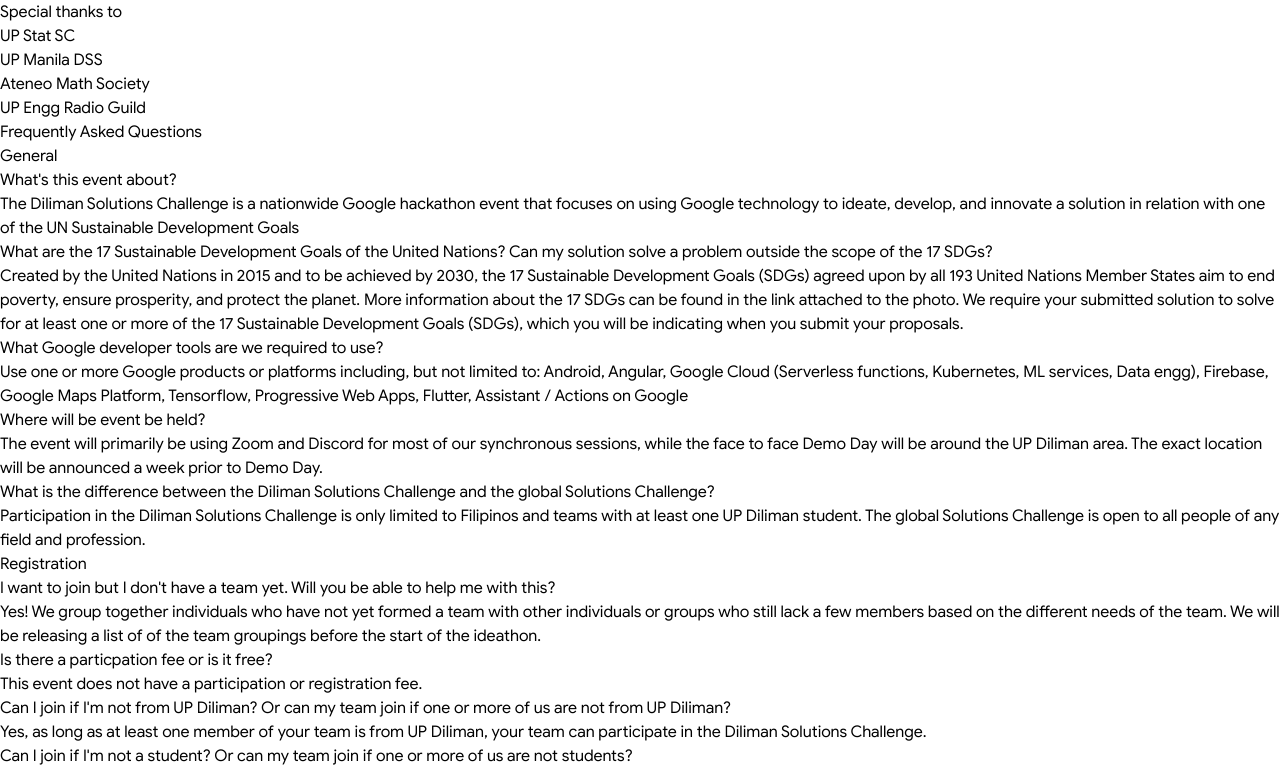
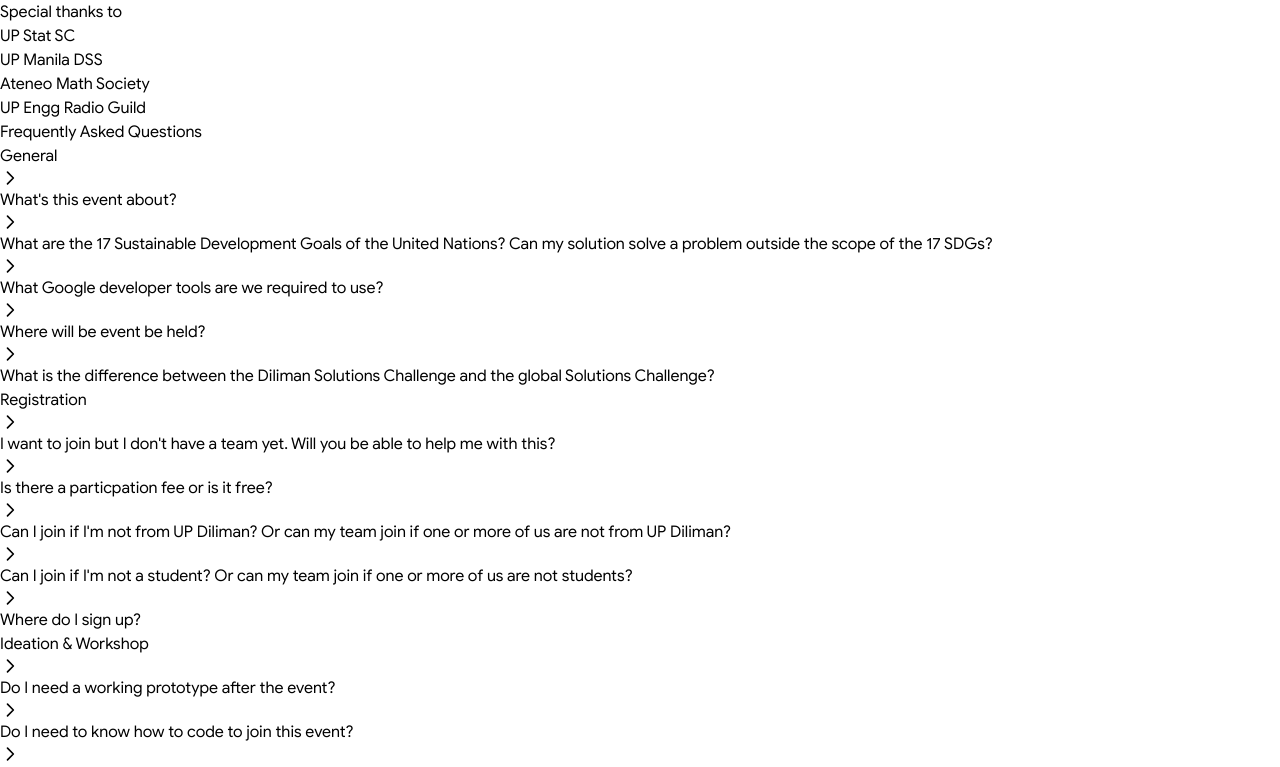
Before and after one commit to DSC-Diliman/socha-website, a SvelteKit app: page / in a window 1280 px wide. Shown: the part 3600-4367 px from the top of the page. Built offline with nearby package versions, Linux system fonts and the light colour scheme.

Commit message:
feat: style FAQ section

```diff
--- /dev/null
+++ b/src/lib/accordion.svelte
@@ -0,0 +1,41 @@
+<script lang="ts">
+	import { slide } from 'svelte/transition';
+	export let question: string;
+	export let answer: string;
+	let isOpen = false;
+	const toggle = () => (isOpen = !isOpen);
+</script>
+
+<div>
+	<button
+		on:click={toggle}
+		aria-expanded={isOpen}
+		class="flex w-full items-center gap-1 py-2 hover:drop-shadow-md"
+	>
+		<svg
+			style="tran"
+			width="20"
+			height="20"
+			fill="none"
+			stroke-linecap="round"
+			stroke-linejoin="round"
+			stroke-width="2"
+			viewBox="0 0 24 24"
+			stroke="currentColor"><path d="M9 5l7 7-7 7" /></svg
+		>
+		<p class="text-left max-w-[90%]">{question}</p>
+	</button>
+	{#if isOpen}
+		<p transition:slide={{ duration: 300 }} class="ml-6 my-3 max-w-[50%]">{answer}</p>
+	{/if}
+</div>
+
+<style lang="postcss">
+	svg {
+		transition: transform 0.2s ease-in;
+	}
+
+	[aria-expanded='true'] svg {
+		transform: rotate(0.25turn);
+	}
+</style>
--- a/src/routes/faq.svelte
+++ b/src/routes/faq.svelte
@@ -1,4 +1,6 @@
 <script>
+	import Accordion from '../lib/accordion.svelte';
+
 	let faq = [
 		{
 			section: 'General',
@@ -124,13 +126,18 @@
 	];
 </script>
 
-<h1 id="faq">Frequently Asked Questions</h1>
-{#each faq as { section, questions }}
-	<h2>{section}</h2>
-	{#each questions as { q, a }}
-		<h3>{q}</h3>
-		<div>{a}</div>
-	{/each}
-{/each}
+<section class="py-20 px-8" id="faq">
+	<h1 class="mb-10 text-center text-6xl font-bold">Frequently Asked Questions</h1>
+	<div class="flex flex-col gap-10 sm:mx-12 lg:mx-24">
+		{#each faq as { section, questions }}
+			<div>
+				<h2 class="mb-3 text-4xl">{section}</h2>
+				{#each questions as { q, a }}
+					<Accordion question={q} answer={a} />
+				{/each}
+			</div>
+		{/each}
+	</div>
+</section>
 
 <style lang="postcss"></style>
```
